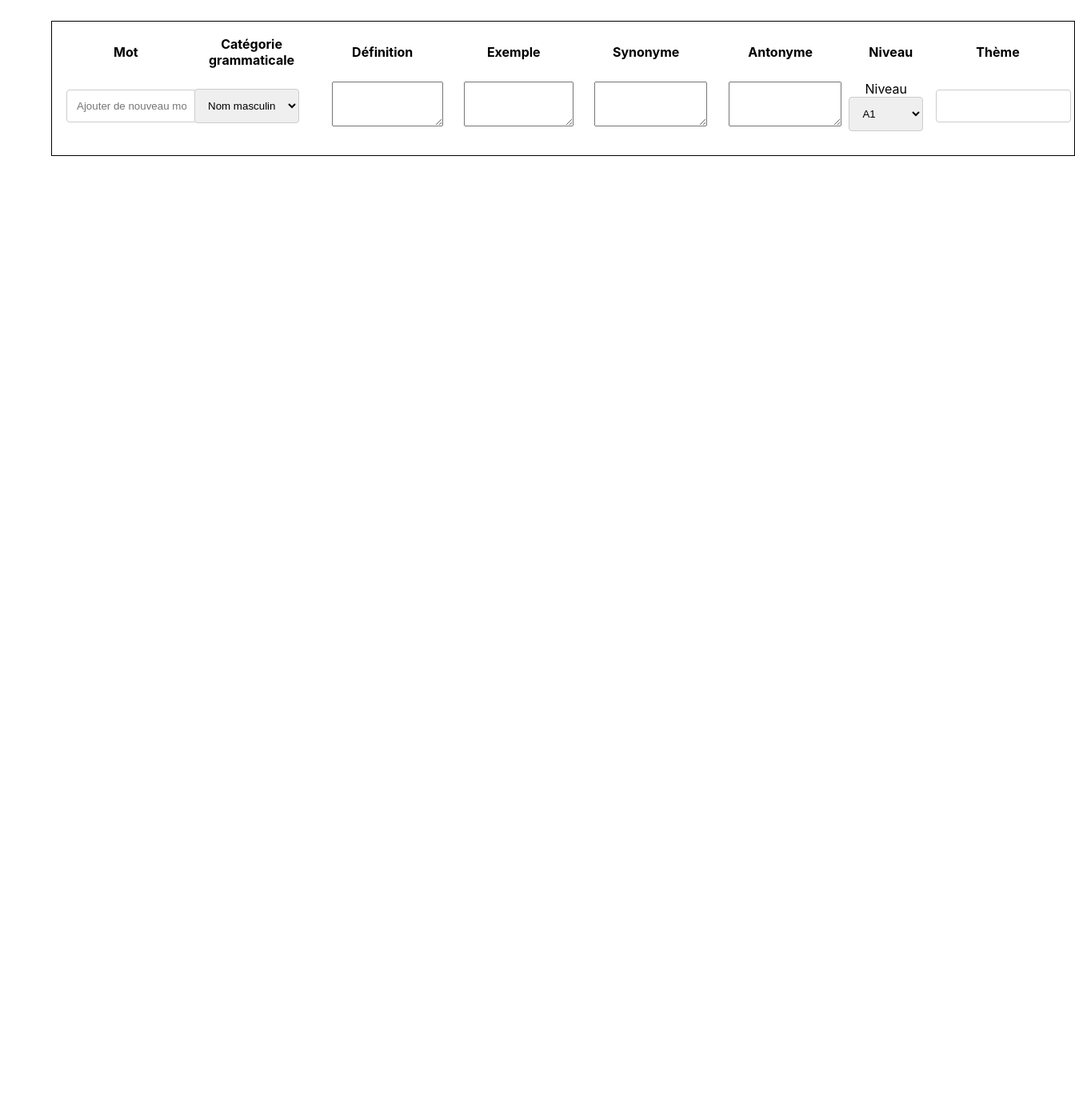
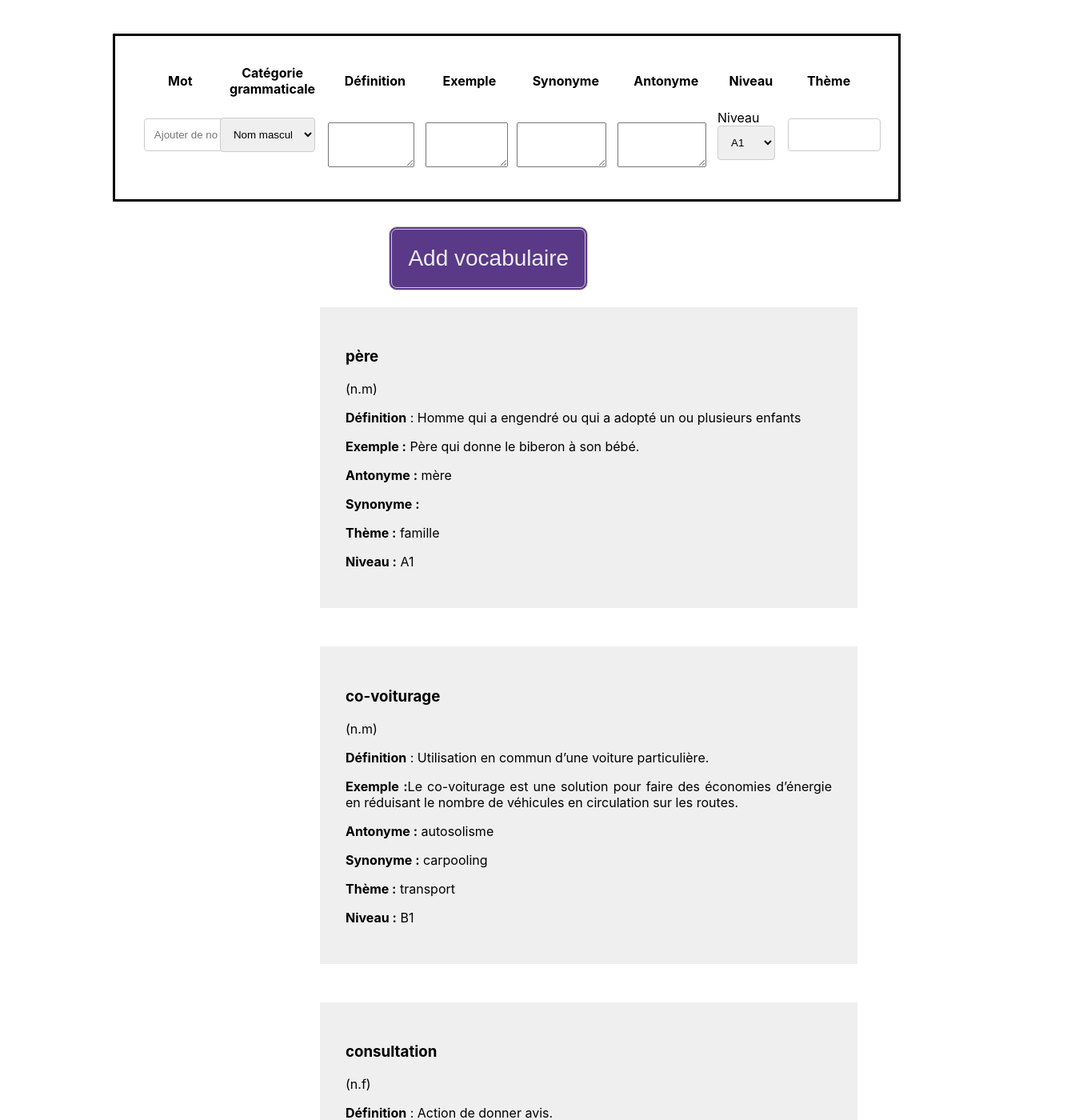
Before and after one commit to Pham-VN/app-vocab, a React (Create React App) app: page / in a window 1280 px wide. Shown: the part 1760-3160 px from the top of the page at 80% size, 1344 px wide, since content can reach past the window. Before the commit the page ends 1955 px from the top, so only its background shows below. Built offline with nearby package versions, Linux system fonts and the light colour scheme.

Commit message:
Add List

```diff
--- a/src/components/AddListVocab.js
+++ b/src/components/AddListVocab.js
@@ -1,13 +1,13 @@
-import Input from "./form/Input.js";
-import Select from "./form/Select.js";
+import Table from 'react-bootstrap/Table';
 import { Fragment, useState } from "react";
 import OptionsCategorie from "./data/OptionsCategorie.js";
 import OptionsNiveau from './data/OptionsNiveau.js'
 import Textarea from "./form/Textarea.js";
-import Container from 'react-bootstrap/Container';
-import Row from 'react-bootstrap/Row';
-import Col from 'react-bootstrap/Col';
-import Table from 'react-bootstrap/Table';
+import ButtonSubmit from "./form/Button.js";
+import Input from "./form/Input.js";
+import Select from "./form/Select.js";
+import ListVocab from "./data/data.js";
+import CreateCards from "./Card.js";
 
 const AddVocabIntoList = () => {
 
@@ -19,6 +19,10 @@ const AddVocabIntoList = () => {
     const [valueThem,setValueThem] = useState('')
     const [valueSynonyme,setValueSynonyme] = useState('')
     const [valueAntonyme,setValueAntonyme] = useState('')
+    const [addVocabIntoCard, setAddVocabIntoCard] = useState([...ListVocab])
+
+    console.log(addVocabIntoCard)
+
 
 
     const handleChangeValueWord = (event) => {
@@ -32,6 +36,7 @@ const AddVocabIntoList = () => {
 
     const handleChangeValueDefinition = (event) => {
         setValueDefinition(event.target.value)
+
     }
 
     const handleChangeValueExemple = (event) => {
@@ -54,9 +59,38 @@ const AddVocabIntoList = () => {
         setValueAntonyme(event.target.value)
     }
 
+    const addNewList = () => {
+
+        if (valueWord,valueCategorie,valueDefinition,valueExemple,valueNiveau,valueThem !== "") {
+            const newList = {
+
+                word:  valueWord,
+                cateGrammaticale: valueCategorie,
+                definition: valueDefinition,
+                exemple: valueExemple,
+                synonyme:valueSynonyme,
+                antonyme:valueAntonyme,
+                niveau:valueNiveau,
+                theme:valueThem
+                }
+                setAddVocabIntoCard([...addVocabIntoCard, newList])
+                setValueWord('')
+                setValueCategorie('')
+                setValueDefinition('')
+                setValueExemple('')
+                setValueNiveau('')
+                setValueThem('')
+                setValueSynonyme('')
+                setValueAntonyme('')
+        } else {
+            alert(" text please!");
+        }
+    }
+
+
     return (
     <Fragment>
-         <Table striped bordered hover style={{margin: "0% 5%", width: '100%', textAlign: "center",  padding: "15px",  border: "1px solid"}}>
+         <Table id= "tableAddVocab">
             <thead>
                 <tr>
                 <th>Mot</th>
@@ -70,17 +104,6 @@ const AddVocabIntoList = () => {
                 </tr>
             </thead>
             <tbody>
-                {/* <tr>
-                <td>{valueWord}</td>
-                <td>{valueCategorie}</td>
-                <td>{valueDefinition}</td>
-                <td>{valueExemple}</td>
-                <td>{valueSynonyme}</td>
-                <td>{valueAntonyme}</td>
-                <td>{valueNiveau}</td>
-                <td>{valueThem}</td>
-                </tr> */}
-
                 <tr>
                 <td>
                     <Input
@@ -119,6 +142,17 @@ const AddVocabIntoList = () => {
                 </td>
                 <td>
                     <Textarea
+                    htmlFor="exemple"
+                    id="exemple"
+                    name="exemple"
+                    placeholder="Veuillez tapper l'exemple de ce mot ici!"
+                    value={valueExemple}
+                    onChange={handleChangeValueExemple}
+                    >
+                    </Textarea>
+                </td>
+                <td>
+                    <Textarea
                     htmlFor="synonyme"
                     id="synonyme"
                     name="synonyme"
@@ -139,17 +173,7 @@ const AddVocabIntoList = () => {
                     >
                     </Textarea>
                 </td>
-                <td>
-                    <Textarea
-                    htmlFor="Exemple"
-                    id="exemple"
-                    name="exemple"
-                    placeholder="Veuillez tapper votre (vos) exemple (exemples) de ce mot ici!"
-                    value={valueExemple}
-                    onChange={handleChangeValueExemple}
-                    >
-                    </Textarea>
-                </td>
+
                 <td>
                     <Select
                     label="Niveau"
@@ -176,127 +200,21 @@ const AddVocabIntoList = () => {
                 </tr>
             </tbody>
     </Table>
-    {/* <Container  style={{marginLeft: "5rem"}}>
-        <Row>
-            <Col xs={6} md={4}>
-                <Input
-                    label = "Mots"
-                    type="text"
-                    name = "word"
-                    placeholder = "Ajouter de nouveau mot"
-                    value={valueWord}
-                    onChange={handleChangeValueWord}
-                />
-            </Col>
+    <ButtonSubmit onClick={addNewList}></ButtonSubmit>
 
-            <Col xs={6} md={4}>
-                <Select
-                label = "Catégorie grammaticale"
-                id = "categorie-grammaticale-select"
-                name= "categorie-grammaticale"
-                onChange={onOptionChangeHandler}
-                value = {valueCategorie}
-                options={OptionsCategorie}
-                >
-                    {OptionsCategorie.map((option,index) => {
-
-                            <option key = {index} value={option.value}>{option.label}</option>
-
-                    })}
-                </Select>
-                <h3>Catégorie grammaticale: {valueCategorie} </h3>
-            </Col>
-
-            <Col >
-                <Textarea
-                htmlFor="definition"
-                label="Définition"
-                id="definition"
-                name="definition"
-                placeholder="Veuillez tapper la définition de ce mot ici!"
-                value={valueDefinition}
-                onChange={handleChangeValueDefinition}
-                >
-                </Textarea>
-                <h3>Définition: {valueDefinition} </h3>
-            </Col> */}
-
-            {/* <Col >
-                <Textarea
-                htmlFor="synonyme"
-                label="Synonyme"
-                id="synonyme"
-                name="synonyme"
-                placeholder="Veuillez tapper Synonyme de ce mot ici!"
-                value={valueSynonyme}
-                onChange={handleValueSynonyme}
-                >
-                </Textarea>
-                <h3>Synonyme: {valueSynonyme} </h3>
-            </Col> */}
-
-            {/* <Col >
-                <Textarea
-                htmlFor="antonyme"
-                label="Antonyme"
-                id="antonyme"
-                name="antonyme"
-                placeholder="Veuillez tapper Antonyme de ce mot ici!"
-                value={valueAntonyme}
-                onChange={handleValueAntonyme}
-                >
-                </Textarea>
-                <h3>Antonyme: {valueAntonyme} </h3>
-            </Col> */}
-
-
-            {/* <Col >
-                <Textarea
-                htmlFor="Exemple"
-                label="Exemple"
-                id="exemple"
-                name="exemple"
-                placeholder="Veuillez tapper votre (vos) exemple (exemples) de ce mot ici!"
-                value={valueExemple}
-                onChange={handleChangeValueExemple}
-                >
-                </Textarea>
-                <h3>Exemple: {valueExemple} </h3>
-            </Col>
-
-            <Col >
-                <Select
-                label="Niveau"
-                id="niveau"
-                name="niveau"
-                value={valueNiveau}
-                onChange={handleChangeValueNiveau}
-                options={OptionsNiveau}
-                >
-                    {OptionsNiveau.map((option,index) => {
-                        <option key={index} value={option.value}>{option.label}</option>
-                    })}
-                </Select>
-                <h3>Niveau: {valueNiveau} </h3>
-            </Col>
-
-            <Col >
-                <Input
-                label="Thème"
-                type="text"
-                id="theme"
-                name="theme"
-                value={valueThem}
-                onChange={handleChangeValueThem}
-                />
-                <h3>Thème: {valueThem} </h3>
-            </Col>
-
-        </Row>
-
-
-    </Container> */}
-
+    {addVocabIntoCard.map((list,index) =>
+    <CreateCards
+    key = {index}
+    word= {list.word}
+    cateGrammaticale= {list.cateGrammaticale}
+    definition= {list.definition}
+    exemple= {list.exemple}
+    antonyme= {list.antonyme}
+    synonyme= {list.synonyme}
+    niveau=  {list.niveau}
+    theme= {list.theme}
+    />
+  )}
 
     </Fragment>
     )
--- /dev/null
+++ b/src/components/data/data.js
@@ -0,0 +1,39 @@
+const ListVocab = [
+    {
+     word: "père",
+     cateGrammaticale: "n.m",
+     definition: "Homme qui a engendré ou qui a adopté un ou plusieurs enfants",
+     exemple : " Père qui donne le biberon à son bébé.",
+     antonyme: "mère",
+     niveau : "A1",
+     theme: "famille"
+    },
+    {
+      word: "co-voiturage",
+      cateGrammaticale: "n.m",
+      definition: " Utilisation en commun d’une voiture particulière.",
+      exemple : "Le co-voiturage est une solution pour faire des économies d’énergie en réduisant le nombre de véhicules en circulation sur les routes.",
+      synonyme: "carpooling",
+      antonyme: "autosolisme",
+      niveau : "B1",
+      theme: "transport"
+     },
+     {
+      word: "consultation",
+      cateGrammaticale: "n.f",
+      definition: "Action de donner avis.",
+      exemple : "Les consultations données par un expert.",
+      niveau : "A1",
+      theme: "santé"
+     },
+     {
+      word: "manger",
+      cateGrammaticale: "v.",
+      definition: "Avaler pour se nourrir (un aliment solide ou consistant) après avoir mâché.",
+      exemple : "Manger du pain.",
+      synonyme: "consomer",
+      niveau : "A1",
+      theme: "nourriture"
+     }
+]
+export default ListVocab;
--- /dev/null
+++ b/src/components/form/Button.js
@@ -0,0 +1,5 @@
+const ButtonSubmit = ({onClick}) => {
+    return (
+    <button id="buttonAddVocab" onClick={onClick}>Add vocabulaire</button>)
+}
+export default ButtonSubmit;
--- a/src/components/form/Form.css
+++ b/src/components/form/Form.css
@@ -15,3 +15,20 @@ textarea {
     width: 70%;
     padding: 12px;
 }
+#tableAddVocab {margin: 5% 11%;
+    width: 77%;
+    padding: 33px;
+    border: 3px solid;}
+#buttonAddVocab {
+    background-color: #5a3988;
+    border-radius: 10px;
+    border: 4px double #cccccc;
+    color: #eeeeee;
+    font-size: 28px;
+    padding: 20px;
+    -webkit-transition: all 0.5s;
+    -moz-transition: all 0.5s;
+    -o-transition: all 0.5s;
+    transition: all 0.5s;
+    cursor: pointer;
+    margin:-5% 38%;;}
```
